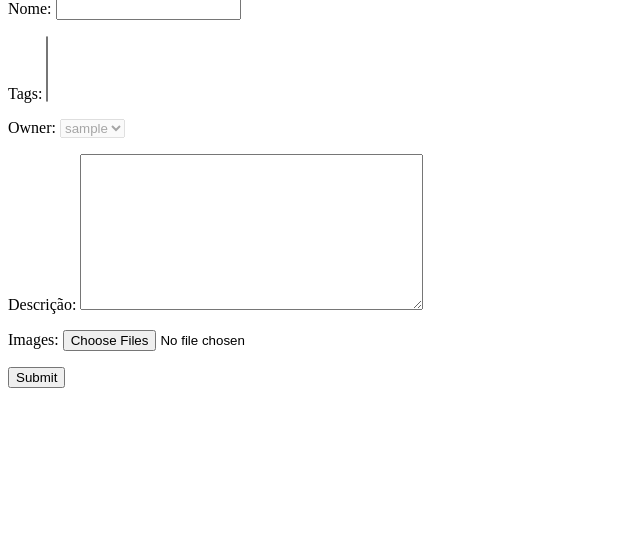
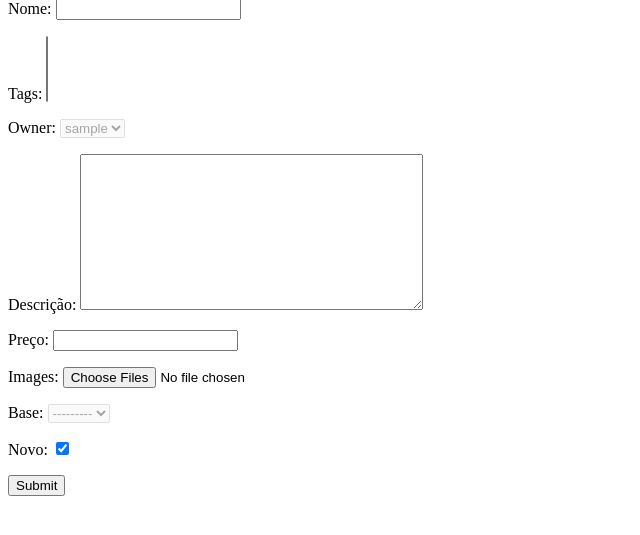
Before and after one commit to Computeiros-Estonia/liberaction, a Django app: page /create_product/ in a window 1280 px wide. Shown: the part 17-552 px from the top of the page, without its empty margins (0-640 px from the left). Run offline with Django 3.2, Linux system fonts and the light colour scheme; the visitor is signed in with stand-in values (Sample User, id 1); data comes from the database, SQL or seed files in the repository; data that the repository does not hold is empty.

Commit message:
Criada classe base de produtos

```diff
--- a/liberaction/core/admin.py
+++ b/liberaction/core/admin.py
@@ -1,8 +1,9 @@
 from django.contrib import admin
-from .models import Tag, Product, Review, Album, Picture
+from .models import Tag, BaseProduct, Product, Review, Album, Picture
 
 admin.site.register(Tag)
 admin.site.register(Product)
+admin.site.register(BaseProduct)
 admin.site.register(Review)
 admin.site.register(Album)
 admin.site.register(Picture)
--- a/liberaction/core/forms.py
+++ b/liberaction/core/forms.py
@@ -1,13 +1,22 @@
-from faulthandler import disable
 from django import forms
-from .models import Product
+from .models import BaseProduct, Product, Tag
 from django.contrib.auth.models import User
 
-class ProductForm(forms.ModelForm):
+class BaseProductForm(forms.ModelForm):
     images = forms.FileField(
-        widget=forms.ClearableFileInput(attrs={'multiple': True}))
+        widget=forms.ClearableFileInput(attrs={'multiple': True}), required=False)
     owner = forms.ModelChoiceField(
         queryset=User.objects.all(), disabled=True)
+    tags = forms.ModelMultipleChoiceField(
+        queryset=Tag.objects.all(), required=False)
+    class Meta:
+        model = BaseProduct
+        fields = '__all__'
+
+class ProductForm(forms.ModelForm):
+    base = forms.ModelChoiceField(
+        queryset=BaseProduct.objects.all(),
+        required=False, disabled=True)
     class Meta:
         model = Product
         fields = '__all__'
--- a/liberaction/core/models.py
+++ b/liberaction/core/models.py
@@ -7,20 +7,18 @@ class Tag(models.Model):
     def __str__(self):
         return self.name
 
-class Product(models.Model):
+class BaseProduct(models.Model):
     name = models.CharField(max_length=50, verbose_name='nome')
     tags = models.ManyToManyField(Tag)
     owner = models.ForeignKey(User, on_delete=models.CASCADE, verbose_name='fornecedor')
     description = models.TextField(verbose_name='descrição')
-
-    class Meta:
-        verbose_name = 'produto'
+    price = models.FloatField(verbose_name='Preço')
 
     def __str__(self):
-        return self.name
+        return f'{self.name} by {self.owner}'
 
     def get_albums(self):
-        return Album.objects.filter(product=self)
+        return Album.objects.filter(base_product=self)
 
     def get_first_picture(self):
         albums = self.get_albums()
@@ -39,11 +37,31 @@ class Product(models.Model):
     def get_reviews(self):
         return Review.objects.filter(product=self)
 
-class Album(models.Model):
-    product = models.ForeignKey(Product, on_delete=models.CASCADE, verbose_name='produto')
+class Service(models.Model):
+    base = models.OneToOneField(BaseProduct, on_delete=models.CASCADE)
+    is_negotiable = models.BooleanField(default=False, verbose_name='negociável')
+
+    class Meta:
+        verbose_name = 'serviço'
 
     def __str__(self):
-        return f'{self.product}'
+        return self.base.name
+
+class Product(models.Model):
+    base = models.OneToOneField(BaseProduct, on_delete=models.CASCADE)
+    is_new = models.BooleanField(default=True, verbose_name='novo')
+
+    class Meta:
+        verbose_name = 'produto'
+
+    def __str__(self):
+        return self.base.name
+
+class Album(models.Model):
+    base_product = models.ForeignKey(BaseProduct, on_delete=models.CASCADE, verbose_name='produto')
+
+    def __str__(self):
+        return f'{self.base_product}'
 
     def get_pictures(self):
         pictures = Picture.objects.filter(album=self)
@@ -56,17 +74,17 @@ class Picture(models.Model):
     album = models.ForeignKey(Album, on_delete=models.CASCADE)
 
     def __str__(self):
-        return f'{self.album.product} #{self.index}'
+        return f'{self.album.base_product} #{self.index}'
 
 class Review(models.Model):
-    product = models.ForeignKey(Product, on_delete=models.CASCADE, verbose_name='produto')
+    base_product = models.ForeignKey(BaseProduct, on_delete=models.CASCADE, verbose_name='produto')
     user = models.ForeignKey(User, on_delete=models.CASCADE, verbose_name='usuário')
-    SCORE_CHOICES = ((1, 1),
-        (2, 2), (3, 3),
-        (4, 4), (5, 5),
+    SCORE_CHOICES = (
+        (1, 1), (2, 2),
+        (3, 3), (4, 4), (5, 5),
     )
     score = models.IntegerField(verbose_name='nota', choices=SCORE_CHOICES)
     comment = models.TextField(verbose_name='comentário')
 
     def __str__(self):
-        return f'{self.product} ({self.score})'
+        return f'{self.base_product} ({self.score})'
--- a/liberaction/core/templates/core/create_product.html
+++ b/liberaction/core/templates/core/create_product.html
@@ -6,7 +6,8 @@
 <div>
     <form action="{% url 'core:create_product' %}" method="POST" enctype="multipart/form-data">
         {% csrf_token %}
-        {{ form.as_p }}
+        {{ base_form.as_p }}
+        {{ product_form.as_p }}
         <button type="submit">Submit</button>
     </form>
 </div>
--- a/liberaction/core/templates/core/product.html
+++ b/liberaction/core/templates/core/product.html
@@ -1,5 +1,5 @@
-<h1>{{ product.name }}</h1>
+<h1>{{ product }}</h1>
 
-{% for picture in product.get_pictures %}
+{% for picture in product.base.get_pictures %}
     <img src="{{ picture.img.url }}" alt="Foto #{{ picture.index }}">
 {% endfor %}
--- a/liberaction/core/views.py
+++ b/liberaction/core/views.py
@@ -2,8 +2,8 @@ from django.core.files.uploadedfile import SimpleUploadedFile
 from django.contrib.auth.decorators import login_required
 from django.contrib import messages
 from django.shortcuts import redirect, render
-from .models import Album, Picture, Product, Review
-from .forms import ProductForm
+from .models import Album, Picture, BaseProduct, Product
+from .forms import BaseProductForm, ProductForm
 
 def index(request):
     user = request.user
@@ -17,28 +17,38 @@ def index(request):
 @login_required(login_url='/users/login/')
 def create_product(request):
     if request.method == 'POST':
-        form = ProductForm(request.POST, request.FILES, initial={'owner': request.user.id})
-        if form.is_valid():
-            product = form.save()
-            messages.success(request, 'Produto adicionado com sucesso!')
-            if request.FILES:
-                album = Album.objects.create(product=product)
-                try:
-                    files = request.FILES.getlist('images')
-                    i=0
-                    for img in files:
-                        Picture.objects.create(img=img, index=i, album=album)
-                        i+=1
-                    return redirect('core:create_product')
-                except Exception as e:
-                    messages.error(request, 'Falha ao fazer o upload das fotos.')
-                    album.delete()
+        base_form = BaseProductForm(request.POST, request.FILES, prefix='base', initial={'owner': request.user.id})
+        product_form = ProductForm(request.POST, prefix='product')
+        if base_form.is_valid():
+            base_product = base_form.save()
+            product_form = ProductForm(request.POST, initial={'base': base_product}, prefix='product')
+            if product_form.is_valid():
+                product_form.save()
+                messages.success(request, 'Produto adicionado com sucesso!')
+                if request.FILES:
+                    album = Album.objects.create(base_product=base_product)
+                    try:
+                        files = request.FILES.getlist('images')
+                        i=0
+                        for img in files:
+                            Picture.objects.create(img=img, index=i, album=album)
+                            i+=1
+                        return redirect('core:create_product')
+                    except Exception as e:
+                        messages.error(request, 'Falha ao fazer o upload das fotos.')
+                        album.delete()
+            else:
+                messages.error(request, 'Falha ao criar produto.')
+                base_product.delete()
+
     else:
-        form = ProductForm(initial={'owner': request.user.id})
+        base_form = BaseProductForm(prefix='base', initial={'owner': request.user.id})
+        product_form = ProductForm(prefix='product')
 
     context = {
         'title': 'Cadastro de Produto',
-        'form': form
+        'base_form': base_form,
+        'product_form': product_form,
     }
     return render(request, 'core/create_product.html', context)
 
```
Also changed, not shown: liberaction/core/tests/test_create_products.py (+20 -11 lines), liberaction/core/tests/test_index.py (+10 -5 lines), liberaction/core/tests/test_product_details.py (+9 -7 lines), liberaction/core/migrations/0004_baseproduct_remove_album_product_and_more.py (added).
